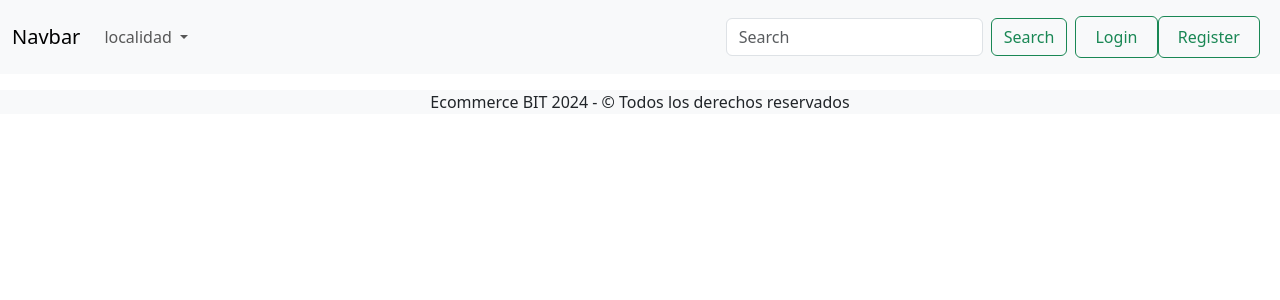
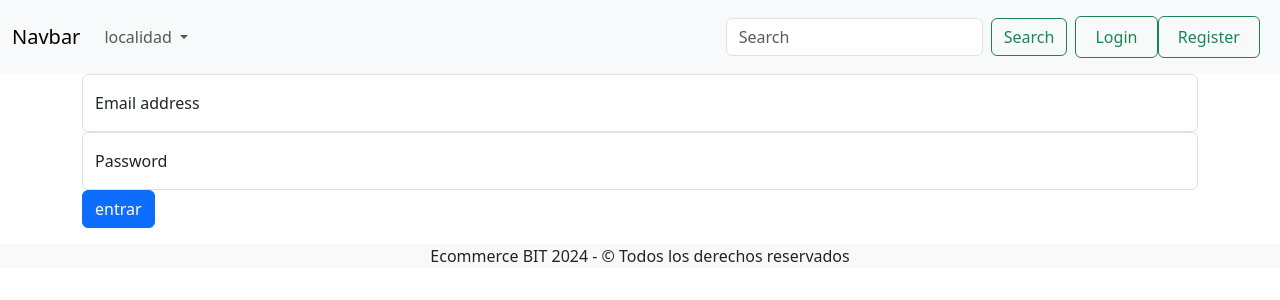
Before and after one commit to jorgeleal2816/proyecto-final-frontend, an Angular app: page / in a window 1280 px wide. Shown: the top 300 px of the page. Built offline with nearby package versions, Linux system fonts and the light colour scheme.

Commit message:
hicimos el login

```diff
--- a/src/app/app.module.ts
+++ b/src/app/app.module.ts
@@ -7,7 +7,6 @@ import { HomeComponent } from './public/pages/home/home.component';
 import { LoginComponent } from './public/pages/login/login.component';
 import { RegisterComponent } from './public/pages/register/register.component';
 import { DashboardComponent } from './private/pages/dashboard/dashboard.component';
-import { ProductsComponent } from './private/pages/products/products.component';
 import { HeaderComponent } from './components/layout/header/header.component';
 import { FooterComponent } from './components/layout/footer/footer.component';
 import { AsideComponent } from './components/layout/aside/aside.component';
@@ -27,7 +26,6 @@ import { ReactiveFormsModule } from '@angular/forms';
     LoginComponent,
     RegisterComponent,
     DashboardComponent,
-    ProductsComponent,
     HeaderComponent,
     FooterComponent,
     AsideComponent,
--- a/src/app/private/pages/products/products.component.html
+++ /dev/null
@@ -1 +0,0 @@
-<p>products works!</p>
--- a/src/app/public/pages/home/home.component.html
+++ b/src/app/public/pages/home/home.component.html
@@ -1,6 +1,6 @@
 <!-- <p>{{ products | json  }}</p> -->
 
-<div class="products">
+<div class="localidades">
   <ul>
     <li *ngFor="let localidad of localidades">
       <div class="card" style="width: 18rem;">
--- a/src/app/public/pages/login/login.component.html
+++ b/src/app/public/pages/login/login.component.html
@@ -1,13 +1,16 @@
 <div class="container">
-    <div class="form-floating mb-3">
-        <input type="email" class="form-control" id="floatingInput" placeholder="name@example.com">
+    <div class="form-floating mb-3"
+    [formGroup]="login"
+    >
+        <input type="email" class="form-control" id="floatingInput" formControlName="mail" placeholder="name@example.com">
         <label for="floatingInput">Email address</label>
-      </div>
+
       <div class="form-floating">
-        <input type="password" class="form-control" id="floatingPassword" placeholder="Password">
+        <input type="password" class="form-control" id="floatingPassword" formControlName="password" placeholder="Password">
         <label for="floatingPassword">Password</label>
       </div>
       <div class="col-12">
-        <button type="submit" class="btn btn-primary">entrar</button>
+        <button type="submit" class="btn btn-primary" (click)="onSumbit()">entrar</button>
       </div>
+    </div>
 </div>
--- a/src/app/public/pages/login/login.component.ts
+++ b/src/app/public/pages/login/login.component.ts
@@ -1,4 +1,7 @@
 import { Component } from '@angular/core';
+import { FormControl, FormGroup } from '@angular/forms';
+import { UserService } from '../../../services/user.service';
+import { Router } from '@angular/router';
 
 @Component({
   selector: 'app-login',
@@ -7,4 +10,22 @@ import { Component } from '@angular/core';
 })
 export class LoginComponent {
 
+  login:any
+
+  constructor(private userService: UserService, private router:  Router) {
+    this.login = new FormGroup({
+      mail: new FormControl( '', [] ),
+      password: new FormControl( '', [] ),
+    })
+  }
+
+  onSumbit() {
+    if( this.login.valid ) {
+      console.log(this.login.value)
+      this.userService.login(this.login.value).subscribe((data) => {
+        console.log(data)
+        this.router.navigate(['/', 'home'])
+      })
+    }
+ }
 }
--- /dev/null
+++ b/src/app/services/user.service.ts
@@ -0,0 +1,22 @@
+import { HttpClient } from '@angular/common/http';
+import { Injectable } from '@angular/core';
+
+@Injectable({
+  providedIn: 'root'
+})
+export class UserService {
+
+  constructor(private http: HttpClient) { }
+
+  getUserById(userId: string) {
+    return this.http.get<any>(`http://localhost:3001/api/usuarios/${userId}`)
+  }
+
+  getUsers() {
+    return this.http.get<any>(`http://localhost:3001/api/usuarios`)
+  }
+
+  login(data: any) {
+    return this.http.post<any>(`http://localhost:3001/api/usuarios/login`, data)
+  }
+}
```
Also changed, not shown: src/app/app-routing.module.ts (+4 -5 lines), src/app/private/pages/products/products.component.ts (deleted, +0 -10 lines), src/app/private/pages/products/products.component.css (deleted), 1 other file (tests, documents, lock files or other folders).
